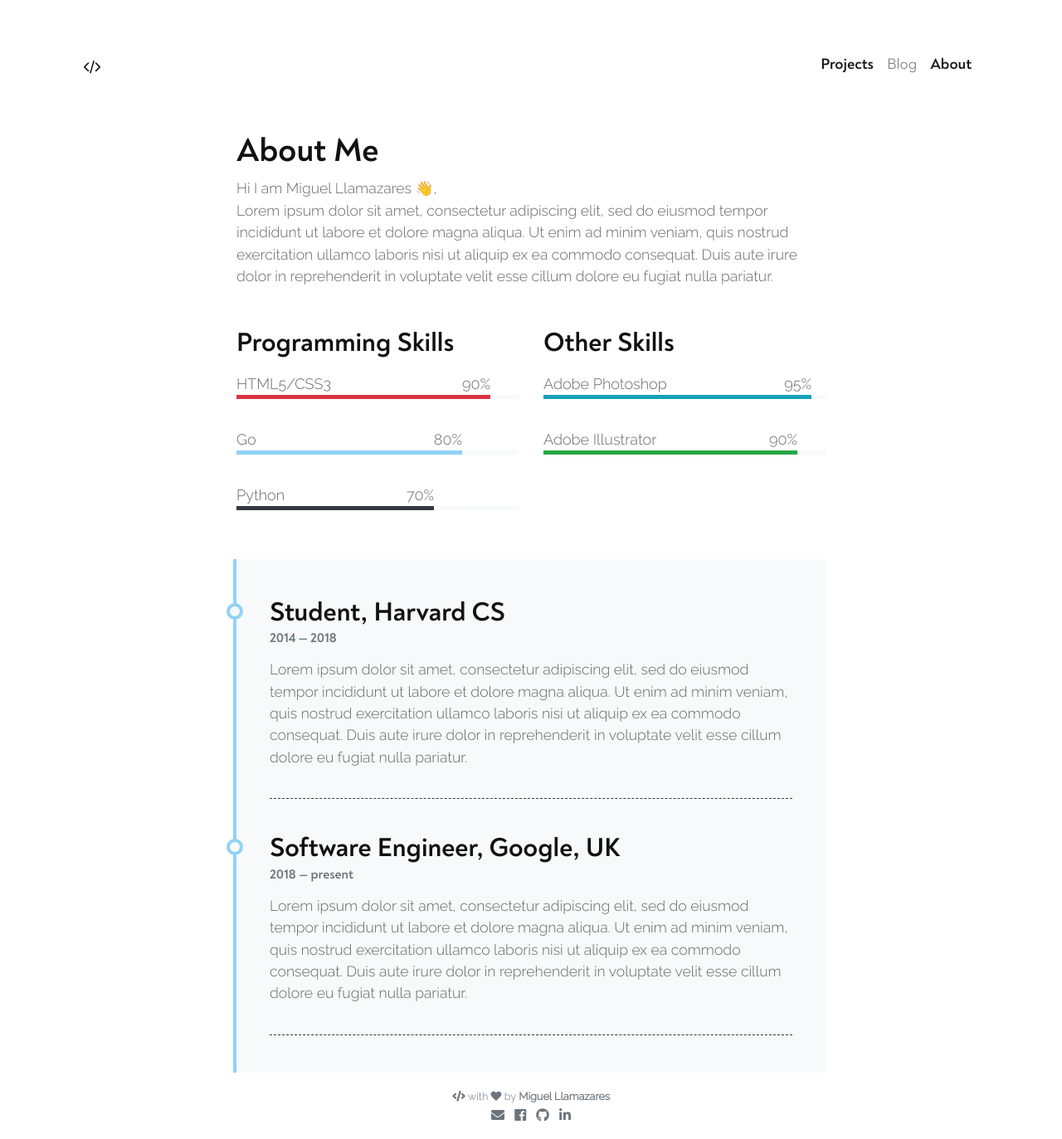
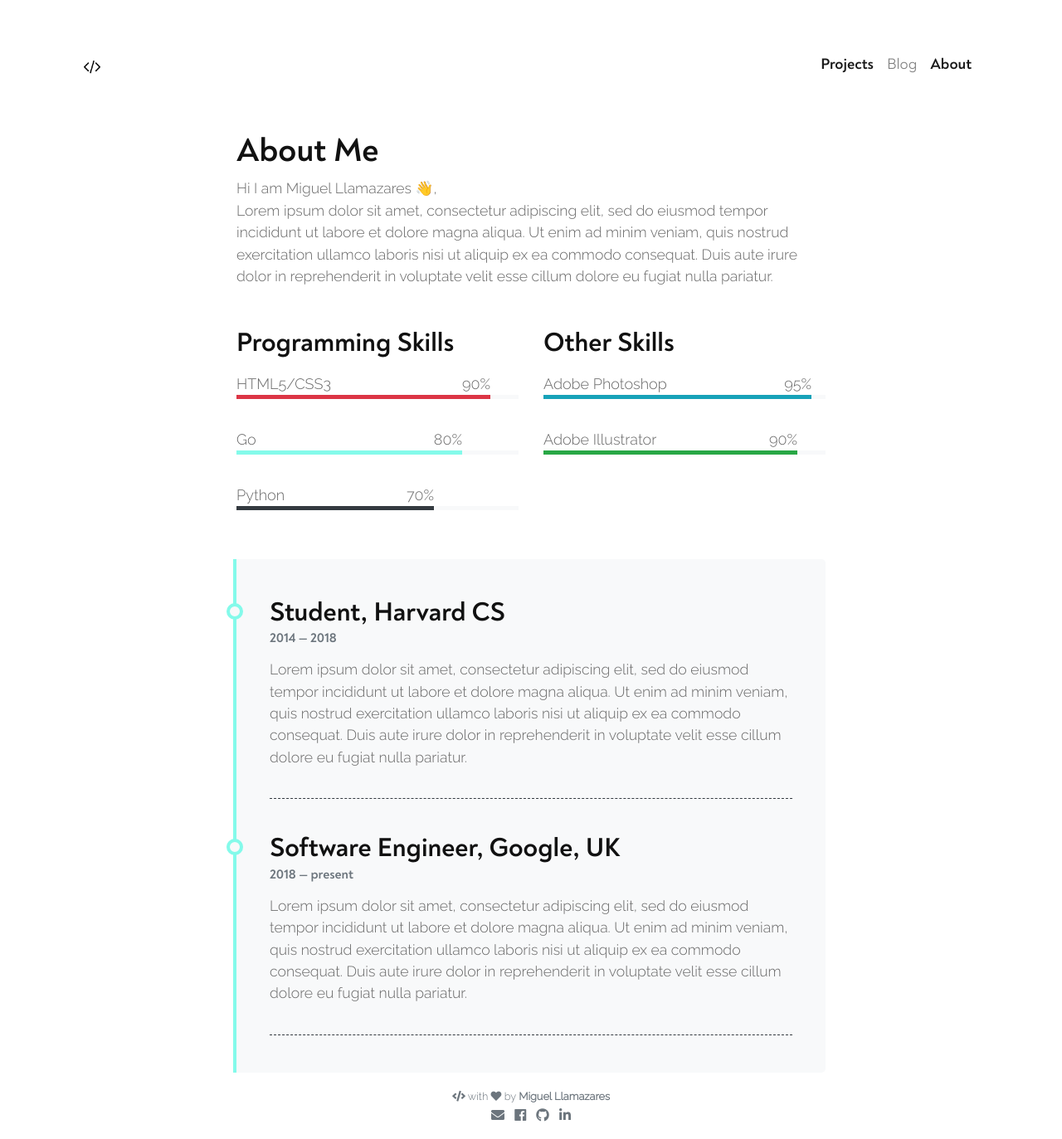
Before and after one commit to mllamazares/mllamazares.github.io, a Jekyll site: the page built from pages/about.md, in a window 1280 px wide. Shown: the whole page at 83% size. Built offline with Jekyll 4.4.1, drawn with Linux system fonts in a browser that asks for light colours; nearby versions of some CDN libraries; emoji names are drawn with the system emoji font.

Commit message:
Update _variables.scss

```diff
--- a/_sass/_variables.scss
+++ b/_sass/_variables.scss
@@ -1,4 +1,4 @@
-$primary:   #8fd3f4;
+$primary:   #84FAEA;
 $secondary: #84fab0;
 $terciary:  #FA84CF;
 $success:   #28a745;
```
